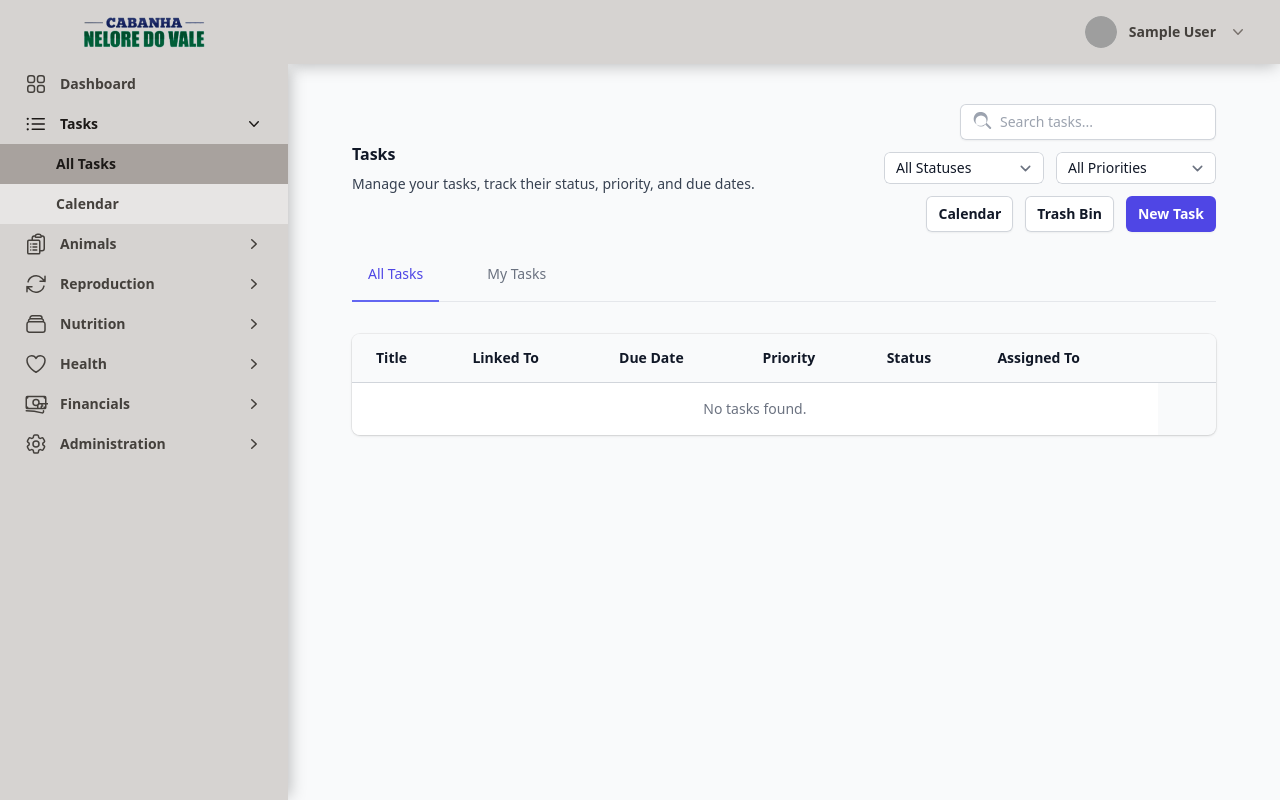
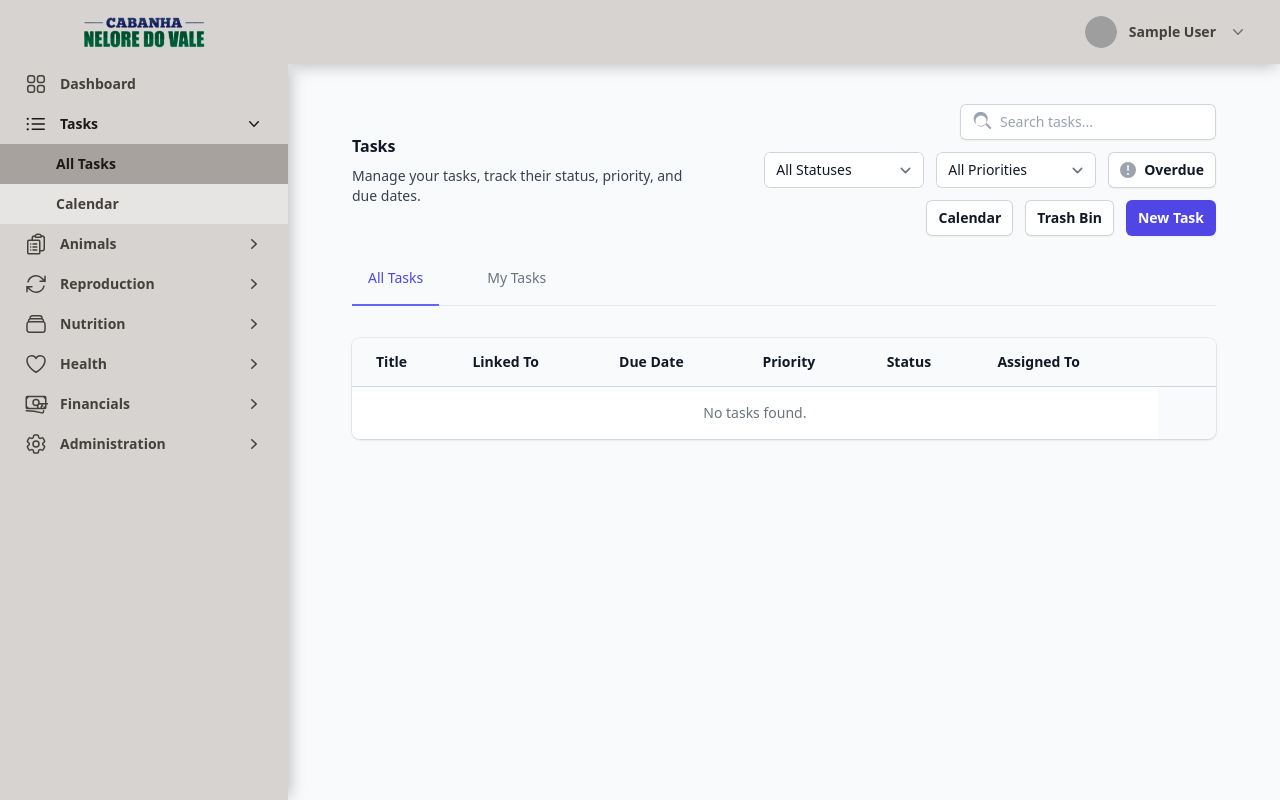
Before and after one commit to debastiani-dev/cnv, a Django app: page /tasks/list/ in a window 1280 px wide. Run offline with Django 5.2, Linux system fonts and the light colour scheme; the visitor is signed in with stand-in values (Sample User, id 1); data that the repository does not hold is empty; style sheets or scripts are compiled from the project's sources; some libraries are stand-ins or nearby versions; grey boxes are pictures that could not be loaded.

Commit message:
Feat: Add Overdue Tasks Filter to Task List
- **TaskService**: Added 'overdue_only' filter logic.
- **TaskListView**: Added handling for 'overdue' query parameter.
- **Template**: Added 'Overdue' filter button to task list.
- **Tests**: Added verification test for overdue filtering.

```diff
--- a/apps/tasks/services/tasks.py
+++ b/apps/tasks/services/tasks.py
@@ -49,13 +49,16 @@ class TaskService:
         return task
 
     @staticmethod
-    def get_all_tasks(search_query=None, status=None, priority=None, user=None):
+    def get_all_tasks(
+        search_query=None, status=None, priority=None, user=None, overdue_only=False
+    ):
         """
         Returns filtered tasks.
         search_query: string to search in title/description
         status: single status string or list of status strings
         priority: priority string
         user: filter by assigned_to user
+        overdue_only: boolean, if True filter tasks with due_date < today and not done/canceled
         """
 
         queryset = (
@@ -70,6 +73,14 @@ class TaskService:
                 | Q(description__icontains=search_query)
             )
 
+        if overdue_only:
+            today = timezone.localdate()
+            queryset = queryset.filter(due_date__lt=today).exclude(
+                status__in=[Task.Status.DONE, Task.Status.CANCELED]
+            )
+
+        # If status is passed explicitly, it might override/conflict with overdue logic
+        # For now, let's treat them as AND conditions if both present (though UI likely handles exclusive)
         if status:
             if isinstance(status, (list, tuple)):
                 queryset = queryset.filter(status__in=status)
@@ -90,14 +101,7 @@ class TaskService:
         Returns tasks where due_date < today AND status != DONE.
         Optional: filter by assigned user.
         """
-        today = timezone.localdate()
-        return (
-            TaskService.get_all_tasks(
-                status=None, user=user  # handled below by exclusion
-            )
-            .filter(due_date__lt=today)
-            .exclude(status__in=[Task.Status.DONE, Task.Status.CANCELED])
-        )
+        return TaskService.get_all_tasks(user=user, overdue_only=True)
 
     # --- Domain Specific Triggers ---
 
--- a/apps/tasks/templates/tasks/task_list.html
+++ b/apps/tasks/templates/tasks/task_list.html
@@ -46,6 +46,25 @@
                         <option value="{{ code }}" {% if selected_priority == code %}selected{% endif %}>{{ label }}</option>
                     {% endfor %}
                 </select>
+
+                <!-- Overdue Filter Button -->
+                <button type="button"
+                        onclick="var input = document.getElementById('overdue-input'); input.value = input.value === '1' ? '0' : '1'; this.form.submit();"
+                        class="relative inline-flex items-center rounded-md px-3 py-2 text-sm font-semibold shadow-sm ring-1 ring-inset
+                               {% if is_overdue %}
+                                   bg-red-600 text-white ring-red-600 hover:bg-red-500
+                               {% else %}
+                                   bg-white text-gray-900 ring-gray-300 hover:bg-gray-50
+                               {% endif %}">
+                    {% if is_overdue %}
+                        <svg class="-ml-0.5 mr-1.5 h-5 w-5" viewBox="0 0 20 20" fill="currentColor"><path fill-rule="evenodd" d="M10 18a8 8 0 100-16 8 8 0 000 16zM8.28 7.22a.75.75 0 00-1.06 1.06L8.94 10l-1.72 1.72a.75.75 0 101.06 1.06L10 11.06l1.72 1.72a.75.75 0 101.06-1.06L11.06 10l1.72-1.72a.75.75 0 00-1.06-1.06L10 8.94 8.28 7.22z" clip-rule="evenodd" /></svg>
+                        {% trans "Overdue" %}
+                    {% else %}
+                        <svg class="-ml-0.5 mr-1.5 h-5 w-5 text-gray-400" viewBox="0 0 20 20" fill="currentColor"><path fill-rule="evenodd" d="M18 10a8 8 0 11-16 0 8 8 0 0116 0zm-8-5a.75.75 0 01.75.75v4.5a.75.75 0 01-1.5 0v-4.5A.75.75 0 0110 5zm0 10a1 1 0 100-2 1 1 0 000 2z" clip-rule="evenodd" /></svg>
+                        {% trans "Overdue" %}
+                    {% endif %}
+                </button>
+                <input type="hidden" name="overdue" id="overdue-input" value="{% if is_overdue %}1{% else %}0{% endif %}">
             </div>
         </form>
 
--- a/apps/tasks/views/tasks.py
+++ b/apps/tasks/views/tasks.py
@@ -38,6 +38,7 @@ class TaskListView(LoginRequiredMixin, ListView):
         search_query = self.request.GET.get("q")
         status = self.request.GET.get("status")
         priority = self.request.GET.get("priority")
+        overdue = self.request.GET.get("overdue") == "1"
 
         # "My Tasks" handling
         user = None
@@ -45,7 +46,11 @@ class TaskListView(LoginRequiredMixin, ListView):
             user = self.request.user
 
         return TaskService.get_all_tasks(
-            search_query=search_query, status=status, priority=priority, user=user
+            search_query=search_query,
+            status=status,
+            priority=priority,
+            user=user,
+            overdue_only=overdue,
         )
 
     def get_context_data(self, **kwargs):
@@ -53,6 +58,7 @@ class TaskListView(LoginRequiredMixin, ListView):
         context["search_query"] = self.request.GET.get("q", "")
         context["selected_status"] = self.request.GET.get("status", "")
         context["selected_priority"] = self.request.GET.get("priority", "")
+        context["is_overdue"] = self.request.GET.get("overdue") == "1"
         context["status_choices"] = Task.Status.choices
         context["priority_choices"] = Task.Priority.choices
         return context
```
Also changed, not shown: tests/tasks/test_task_views.py (+35 -0 lines).
